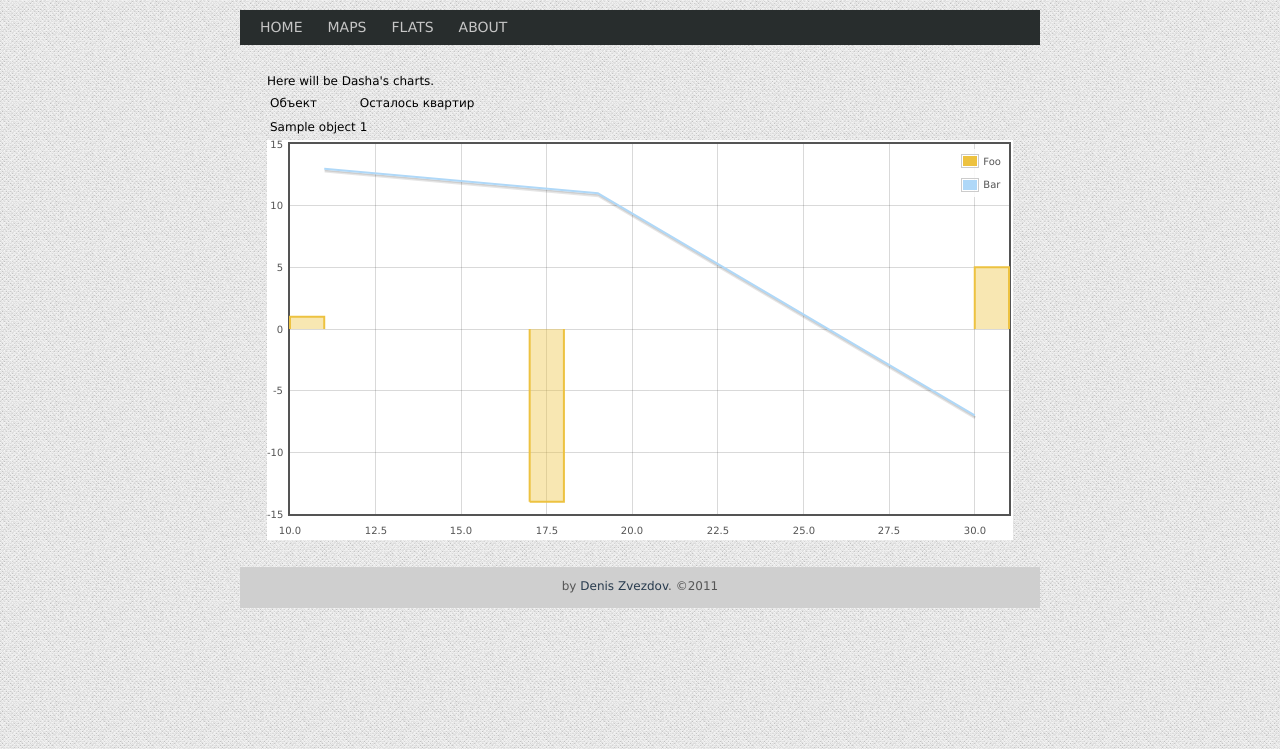
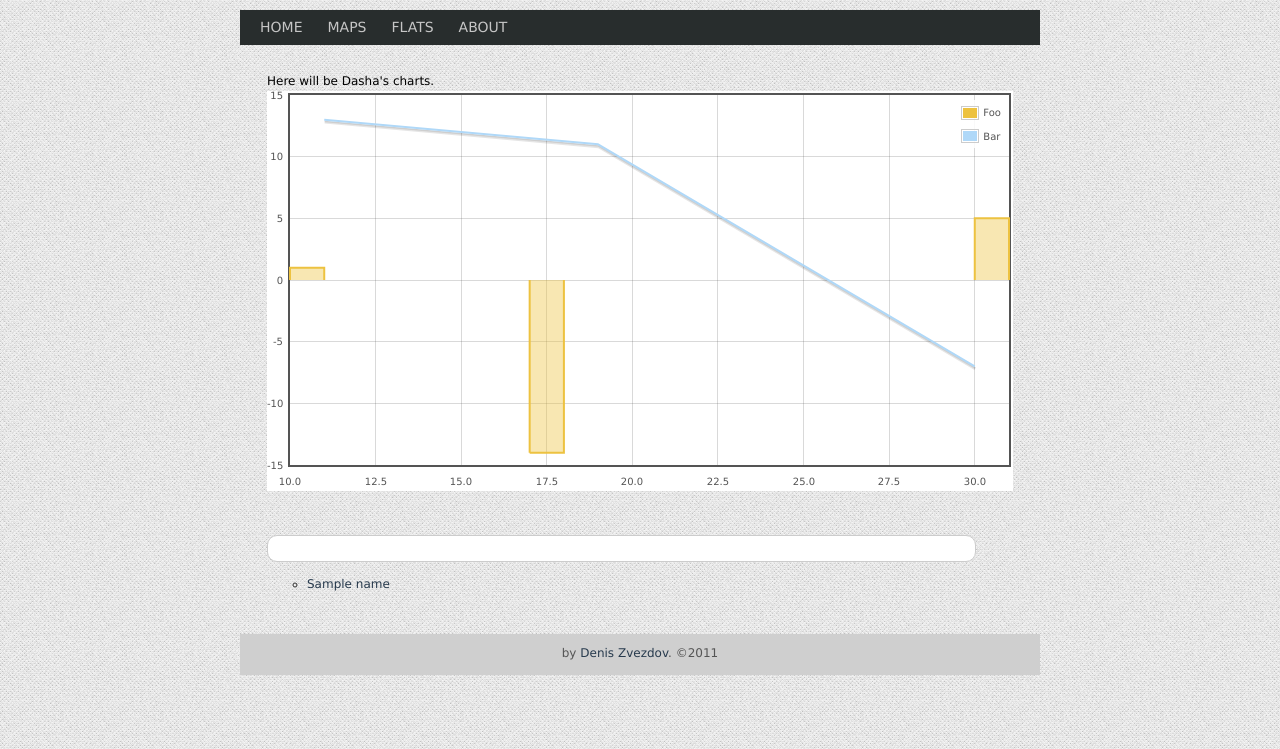
Before and after one commit to s1ider/s1idernet, a Django app: template templates/flats.html in a window 1280 px wide. Shown: the part 51-800 px from the top of the page. Run offline with Django 3.2, Linux system fonts and the light colour scheme; the template is opened without the code that fills it: most values are stand-ins (such as "Sample title", 1, 10 or a date in 2020).

Commit message:
add autocompletion list for objects list

```diff
--- a/static/style.css
+++ b/static/style.css
@@ -391,3 +391,7 @@ textarea:focus {
     border-color: #66C;
     outline: none;
 }
+
+.address_link.active {
+    background-color: #777;
+}
--- a/templates/flats.html
+++ b/templates/flats.html
@@ -3,25 +3,6 @@
 {% block head %}
     <script language="javascript" type="text/javascript" src="{{ STATIC_URL }}/flot/jquery.js"></script>
     <script language="javascript" type="text/javascript" src="{{ STATIC_URL }}/flot/jquery.flot.js"></script>
-{% endblock %}
-
-{% block content %}
-
-    Here will be Dasha's charts.
-
-    <table>
-        <tr>
-            <td>Объект</td><td>Осталось квартир</td>
-        </tr>
-        {% for object in objects %}
-        <tr>
-            <td>{{ object.object_name }}</td>
-            <td>{{ object.flats_count }}</td>
-        </tr>
-        {% endfor %}
-    </table>
-
-    <div id="chart"></div>
     <script type="text/javascript">
     $(function () {
         var data = [];
@@ -39,6 +20,41 @@
 
 {#        var data_objects = JSON.parse('{{ objects|escapejs }}');#}
         $.plot($("#chart"), data);
-    }); </script>
+
+        var rows = $('#flats_list li a');
+        $('#filter').bind('keyup', function(event) {
+            var text = this.value.toLowerCase(),
+            filter = function(text) {
+                return function() {
+                    var a = $(this);
+                    a.parent()[(a.html().toLowerCase().indexOf(text) == 0 || a.hasClass('active')) ? 'show' : 'hide']();
+                };
+            };
+            rows.each(filter(text));
+        });
+
+        $('.address_link').click(function(event) {
+            event.preventDefault();
+            $(this).toggleClass('active');
+        });
+    });
+
+
+</script>
+{% endblock %}
+
+{% block content %}
+
+    Here will be Dasha's charts.
+
+
+    <div id="chart"></div>
+    <p>&nbsp;</p>
+    <input type="text" id="filter" size="85">
+    <ul id="flats_list">
+        {%  for name in names %}
+        <li><a href="#" class="address_link">{{ name }}</a></li>
+        {% endfor %}
+    </ul>
 
 {% endblock %}
```
Also changed, not shown: flats/views.py (+7 -6 lines).
